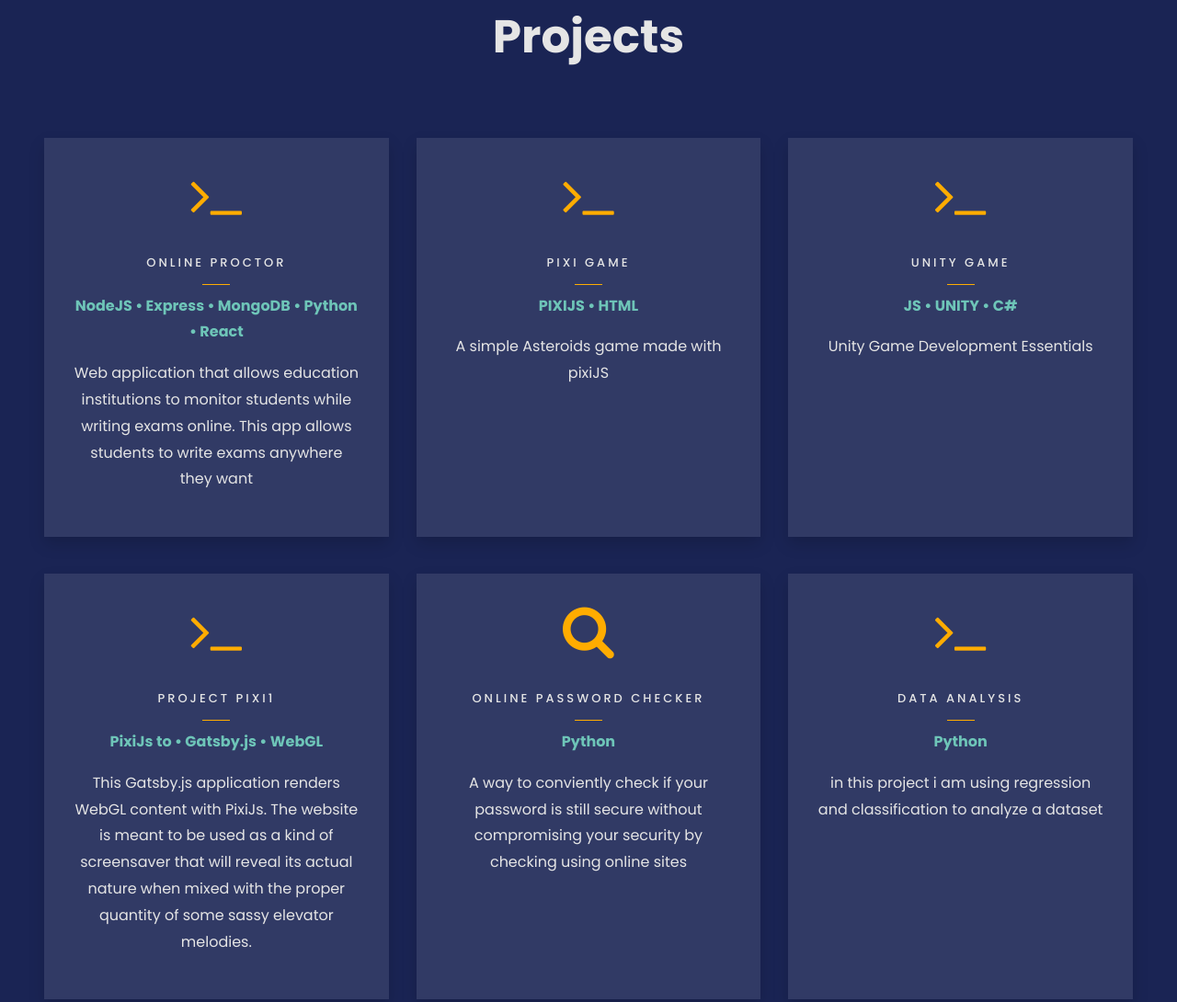
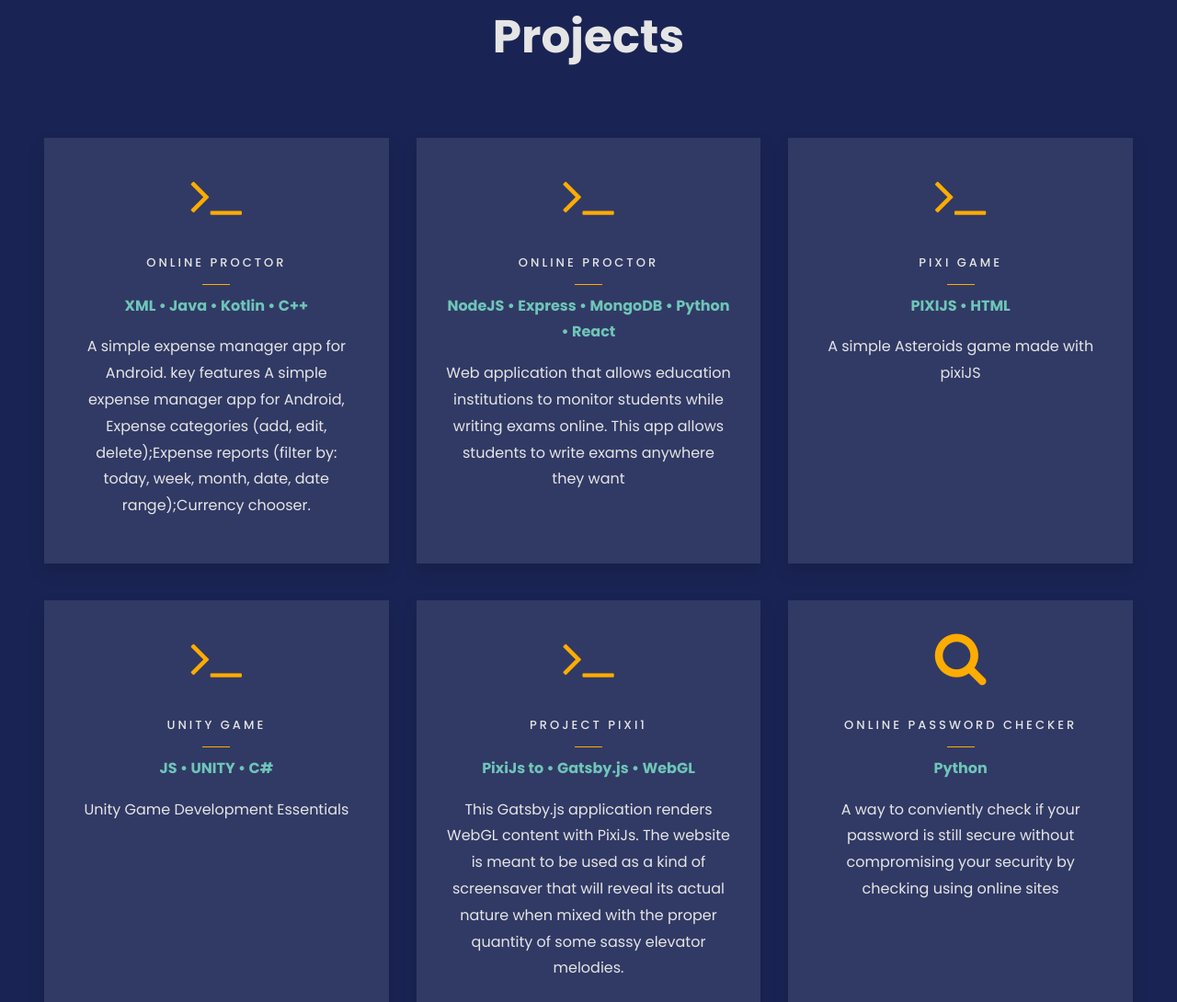
Before and after one commit to jaybee21/JSOlPortfolio, a plain HTML site: page index.html in a window 1280 px wide. Shown: the part 4708-5798 px from the top of the page at 92% size. Drawn offline with Linux system fonts and the light colour scheme; files whose address does not match are found by name.

Commit message:
Update index.html

```diff
--- a/index.html
+++ b/index.html
@@ -317,6 +317,18 @@
 			</div>
 			<div class="row">
 				<div class="col-md-4 text-center d-flex ftco-animate">
+					<a href="https://github.com/jaybee21/expense-tracker-android-de" target="_blank" class="services-1 shadow">
+						<span class="icon">
+							<i class="icon-terminal"></i>
+						</span>
+						<div class="desc">
+							<h3 class="mb-4">Online Proctor</h3>
+							<p><strong>XML • Java • Kotlin • C++ </strong></p>
+							<p>A simple expense manager app for Android. key features A simple expense manager app for Android, Expense categories (add, edit, delete);Expense reports (filter by: today, week, month, date, date range);Currency chooser.</p>
+						</div>
+					</a>
+				</div>
+				<div class="col-md-4 text-center d-flex ftco-animate">
 					<a href="https://github.com/jaybee21/ONLINEPROCTOR" target="_blank" class="services-1 shadow">
 						<span class="icon">
 							<i class="icon-terminal"></i>
```
